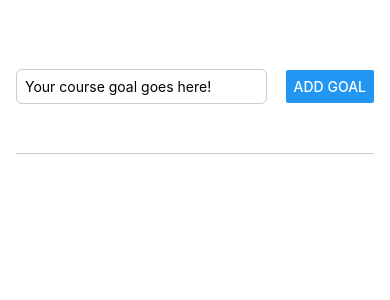
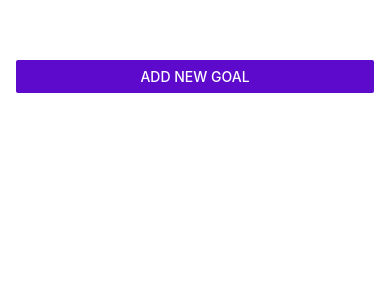
Before and after one commit to wmohammad83/reactnative-goals-app, a React Native app: screen / in a window 390 px wide. Shown: the top 300 px of the page. Built offline with nearby package versions, Linux system fonts and the light colour scheme.

Commit message:
add modal screen

```diff
--- a/App.js
+++ b/App.js
@@ -1,11 +1,16 @@
 import { useState } from "react";
-import { StyleSheet, View, FlatList } from "react-native";
+import { StyleSheet, View, FlatList, Button } from "react-native";
 
 import GoalItem from "./components/GoalItem";
 import GoalInput from "./components/GoalInput";
 
 export default function App() {
+  const [modalIsVisible, setModalIsVisible] = useState(false);
   const [courseGoals, setCourseGoals] = useState([]);
+
+  function startAddGoalHandler() {
+    setModalIsVisible(true);
+  }
 
   function addGoalHandler(enteredGoalText) {
     setCourseGoals((currentCourseGoals) => [
@@ -22,7 +27,8 @@ export default function App() {
 
   return (
     <View style={styles.appContainer}>
-      <GoalInput onAddGoal={addGoalHandler} />
+      <Button title="Add New Goal" color="#5E0ACC" onPress={startAddGoalHandler} />
+      <GoalInput visible={modalIsVisible} onAddGoal={addGoalHandler} />
       <View style={styles.goalsContainer}>
         <FlatList
           data={courseGoals}
@@ -47,7 +53,7 @@ export default function App() {
 const styles = StyleSheet.create({
   appContainer: {
     flex: 1,
-    paddingTop: 20,
+    paddingTop: 60,
     paddingHorizontal: 16,
   },
   goalsContainer: {
--- a/components/GoalInput.js
+++ b/components/GoalInput.js
@@ -1,8 +1,8 @@
-import { useState } from 'react';
-import { View, TextInput, Button, StyleSheet } from 'react-native';
+import { useState } from "react";
+import { View, TextInput, Button, StyleSheet, Modal } from "react-native";
 
 function GoalInput(props) {
-  const [enteredGoalText, setEnteredGoalText] = useState('');
+  const [enteredGoalText, setEnteredGoalText] = useState("");
 
   function goalInputHandler(enteredText) {
     setEnteredGoalText(enteredText);
@@ -10,10 +10,11 @@ function GoalInput(props) {
 
   function addGoalHandler() {
     props.onAddGoal(enteredGoalText);
-    setEnteredGoalText('');
+    setEnteredGoalText("");
   }
 
   return (
+    <Modal visible={props.visible} animationType="slide" >
       <View style={styles.inputContainer}>
         <TextInput
           style={styles.textInput}
@@ -23,6 +24,7 @@ function GoalInput(props) {
         />
         <Button title="Add Goal" onPress={addGoalHandler} />
       </View>
+    </Modal>
   );
 }
 
@@ -31,18 +33,18 @@ export default GoalInput;
 const styles = StyleSheet.create({
   inputContainer: {
     flex: 1,
-    flexDirection: 'row',
-    justifyContent: 'space-between',
-    alignItems: 'center',
+    flexDirection: "row",
+    justifyContent: "space-between",
+    alignItems: "center",
     marginBottom: 24,
     borderBottomWidth: 1,
-    borderBottomColor: '#cccccc',
+    borderBottomColor: "#cccccc",
   },
   textInput: {
     borderWidth: 1,
-    borderColor: '#cccccc',
+    borderColor: "#cccccc",
     borderRadius: 6,
-    width: '70%',
+    width: "70%",
     marginRight: 8,
     padding: 8,
   },
```
Lines whose indentation alone changed are shown as unchanged.
